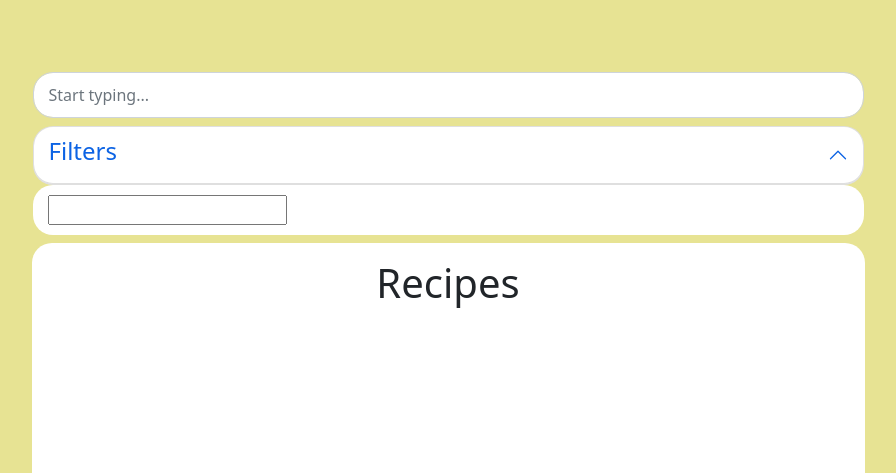
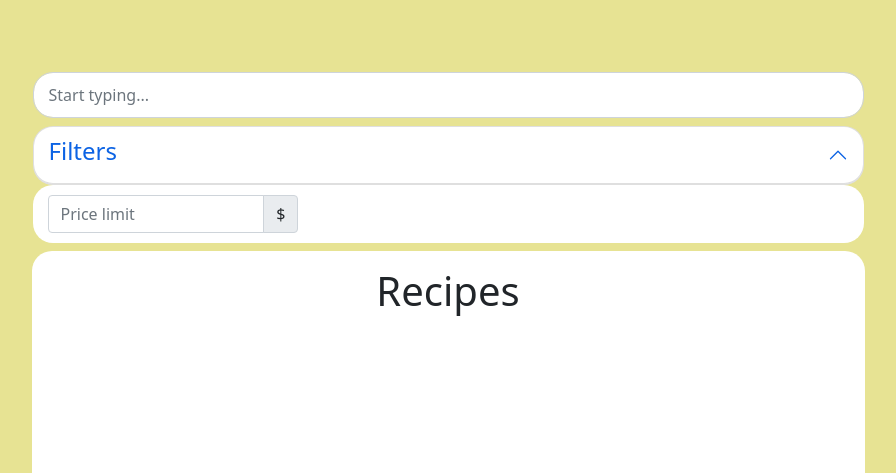
Before and after one commit to boostedgagi/myFridge, a PHP site: page /myFridge/recipes.php in a window 1280 px wide, after a click on "Filters". Shown: the part 58-531 px from the top of the page, without its empty margins (192-1088 px from the left). Run offline with PHP 8.4, Linux system fonts and the light colour scheme.

Commit message:
Conflict

```diff
--- a/recipes.php
+++ b/recipes.php
@@ -21,21 +21,14 @@ include "includes/register.php";
       <div class="accordion-body bg-white filters">
             <div class="row">
                 <div class="col-4">
-                    <input type="text">
+                <div class="input-group">
+                    <input type="number" class="form-control" placeholder="Price limit">
+                    <label class="input-group-text">$</label>
+                </div>
                 </div>
             </div>
       </div>
     </div>
-
-
-        <!-- <div class="collapse w-100 bg-white filters my-2" id="collapseExample">
-        <form action="">
-            <div class="input-group">
-            <input type="number" class="form-control">
-            <label class="input-group-text">$</label>
-            </div>
-        </form>
-        </div> -->
     </div>
 </div>
 <div class="row g-3 justify-content-center">
```
